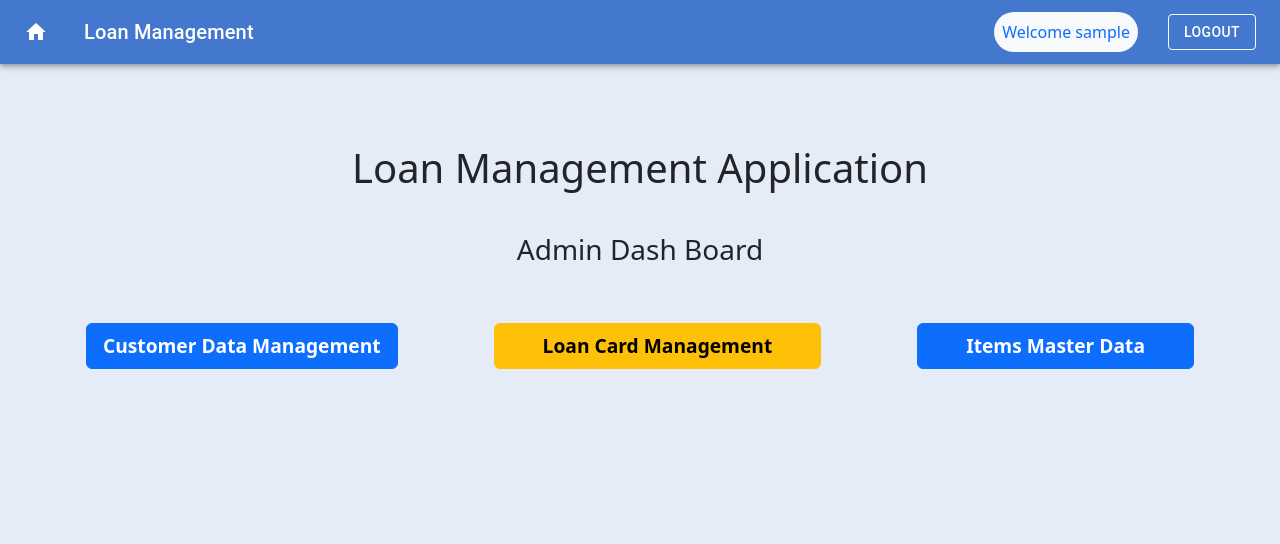
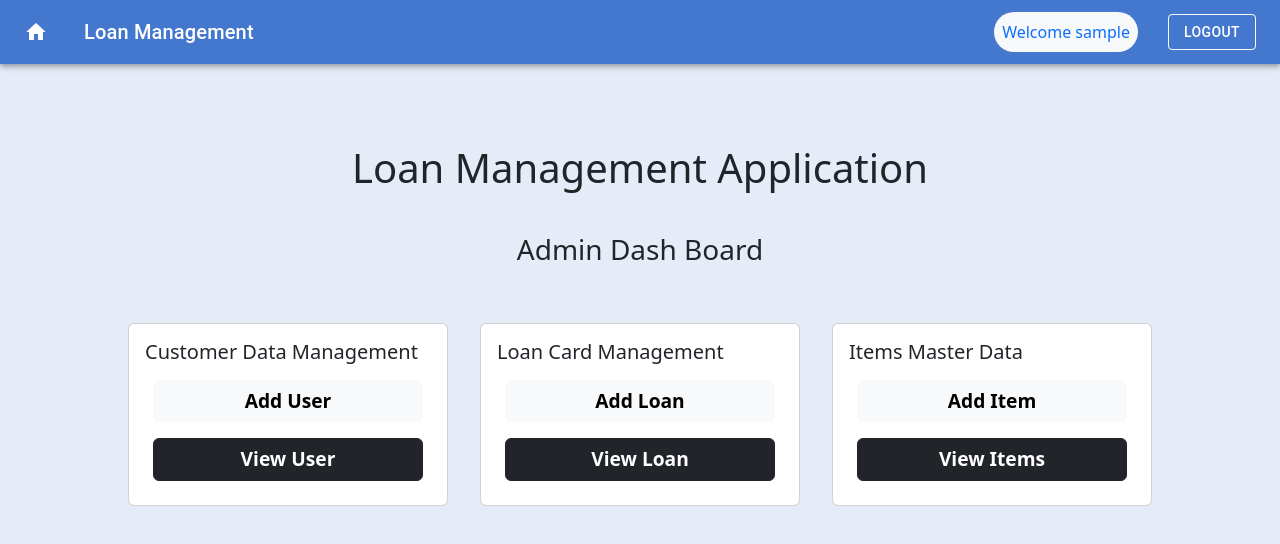
Before and after one commit to sakshijain009/Loan-Admin-Management-Application, a React (Vite) app in the folder frontend/: page /adminhome in a window 1280 px wide. Shown: the top 544 px of the page. Built offline with nearby package versions, Linux system fonts and the light colour scheme; sample sign-in values are in the browser's storage.

Commit message:
Dashboard UI

```diff
--- a/frontend/src/Pages/AdminDashboard.jsx
+++ b/frontend/src/Pages/AdminDashboard.jsx
@@ -2,7 +2,7 @@ import React from "react";
 import Appbar from "../components/Appbar";
 import './Dash.css';
 import { Link, useNavigate } from "react-router-dom";
-import { Button } from "react-bootstrap";
+import { Button, Card } from "react-bootstrap";
 
 function AdminDashboard(){
     let goToUrl;
@@ -20,14 +20,56 @@ function AdminDashboard(){
                 <hr />
                 <h3>Admin Dash Board</h3>
                 <div className="user-dashboard__buttons mt-5">
-                    <Button variant="primary" className="mx-5 px-3 py-2">
-                        <Link
-                            style={{textDecoration:'none', color:'white', fontWeight:'bold', fontSize:'1.2rem'}}
-                            to="/adminadduser">
-                                Customer Data Management
-                        </Link>
-                    </Button>
-                    <Button variant="warning" className="mx-5 px-5 py-2">
+
+    <Card style={{ width: '20rem' }} className='mx-3'>
+      <Card.Body style={{display:'flex', flexDirection:'column', justifyContent:'center'}}>
+        <Card.Title>Customer Data Management</Card.Title>
+        <Button variant='light' className='m-2'>
+        <Link style={{textDecoration:'none', color:'black', fontWeight:'bold', fontSize:'1.2rem'}} to="/adminadduser">
+            Add User
+        </Link>
+        </Button>
+        <Button variant='dark' className='m-2'>
+        <Link style={{textDecoration:'none', color:'white', fontWeight:'bold', fontSize:'1.2rem'}} to="/adminviewuser">
+            View User
+        </Link>
+        </Button>
+      </Card.Body>
+    </Card>
+
+    <Card style={{ width: '20rem' }} className='mx-3'>
+      <Card.Body style={{display:'flex', flexDirection:'column', justifyContent:'center'}}>
+        <Card.Title>Loan Card Management</Card.Title>
+        <Button variant='light' className='m-2'>
+        <Link style={{textDecoration:'none', color:'black', fontWeight:'bold', fontSize:'1.2rem'}} to="/adminaddloan">
+            Add Loan
+        </Link>
+        </Button>
+        <Button variant='dark' className='m-2'>
+        <Link style={{textDecoration:'none', color:'white', fontWeight:'bold', fontSize:'1.2rem'}} to="/adminviewloan">
+            View Loan
+        </Link>
+        </Button>
+      </Card.Body>
+    </Card>
+
+    <Card style={{ width: '20rem' }} className='mx-3'>
+      <Card.Body style={{display:'flex', flexDirection:'column', justifyContent:'center'}}>
+        <Card.Title>Items Master Data</Card.Title>
+        <Button variant='light' className='m-2'>
+        <Link style={{textDecoration:'none', color:'black', fontWeight:'bold', fontSize:'1.2rem'}} to="/adminadditem">
+            Add Item
+        </Link>
+        </Button>
+        <Button variant='dark' className='m-2'>
+        <Link style={{textDecoration:'none', color:'white', fontWeight:'bold', fontSize:'1.2rem'}} to="/adminviewitem">
+            View Items
+        </Link>
+        </Button>
+      </Card.Body>
+    </Card>
+
+                    {/* <Button variant="warning" className="mx-5 px-5 py-2">
                         <Link
                             style={{textDecoration:'none', color:'black', fontWeight:'bold', fontSize:'1.2rem'}}
                             to="/adminaddloan">
@@ -40,7 +82,7 @@ function AdminDashboard(){
                             to="/adminadditem">
                                 Items Master Data
                         </Link>
-                    </Button>
+                    </Button> */}
                     {/* <Link to="/adminaddloan" className="user-dashboard__button">Loan Card Management</Link>
                     <Link to="/adminadditem" className="user-dashboard__button">Items Master Data</Link> */}
                 </div>
--- a/frontend/src/Pages/Dash.jsx
+++ b/frontend/src/Pages/Dash.jsx
@@ -3,7 +3,7 @@ import './Dash.css';
 import { Link } from "react-router-dom";
 import React, { useEffect } from "react";
 import { useNavigate } from 'react-router-dom';
-import { Button } from 'react-bootstrap';
+import { Button, Card } from 'react-bootstrap';
 
 function Dash({user}){
     const navigate = useNavigate();
@@ -18,7 +18,42 @@ function Dash({user}){
                 <hr />
                 <h3>User Dash Board</h3>
                 <div className="user-dashboard__buttons mt-5">
-                    <Button variant="primary" className="mx-5 px-5 py-2">
+
+
+                <Card style={{ width: '20rem' }} className='mx-3'>
+      <Card.Body style={{display:'flex', flexDirection:'column', justifyContent:'center'}}>
+        <Card.Title>Customer Data Management</Card.Title>
+        <Button variant='dark' className='m-2'>
+        <Link style={{textDecoration:'none', color:'white', fontWeight:'bold', fontSize:'1.2rem'}} to="/viewloan">
+            View Loans
+        </Link>
+        </Button>
+      </Card.Body>
+    </Card>
+
+    <Card style={{ width: '20rem' }} className='mx-3'>
+      <Card.Body style={{display:'flex', flexDirection:'column', justifyContent:'center'}}>
+        <Card.Title>Loan Card Management</Card.Title>
+        <Button variant='dark' className='m-2'>
+        <Link style={{textDecoration:'none', color:'white', fontWeight:'bold', fontSize:'1.2rem'}} to="/applyloan">
+            Apply for Loan
+        </Link>
+        </Button>
+      </Card.Body>
+    </Card>
+
+    <Card style={{ width: '20rem' }} className='mx-3'>
+      <Card.Body style={{display:'flex', flexDirection:'column', justifyContent:'center'}}>
+        <Card.Title>Items Master Data</Card.Title>
+        <Button variant='dark' className='m-2'>
+        <Link style={{textDecoration:'none', color:'white', fontWeight:'bold', fontSize:'1.2rem'}} to="/viewitems">
+            View Items Purchased
+        </Link>
+        </Button>
+      </Card.Body>
+    </Card>
+
+                    {/* <Button variant="primary" className="mx-5 px-5 py-2">
                         <Link
                             style={{textDecoration:'none', color:'white', fontWeight:'bold', fontSize:'1.2rem'}}
                             to="/viewloan">
@@ -38,7 +73,7 @@ function Dash({user}){
                             to="/viewitems">
                                 View Items Purchased
                         </Link>
-                    </Button>
+                    </Button> */}
                     {/* <Link to="/adminaddloan" className="user-dashboard__button">Loan Card Management</Link>
                     <Link to="/adminadditem" className="user-dashboard__button">Items Master Data</Link> */}
                 </div>
```
